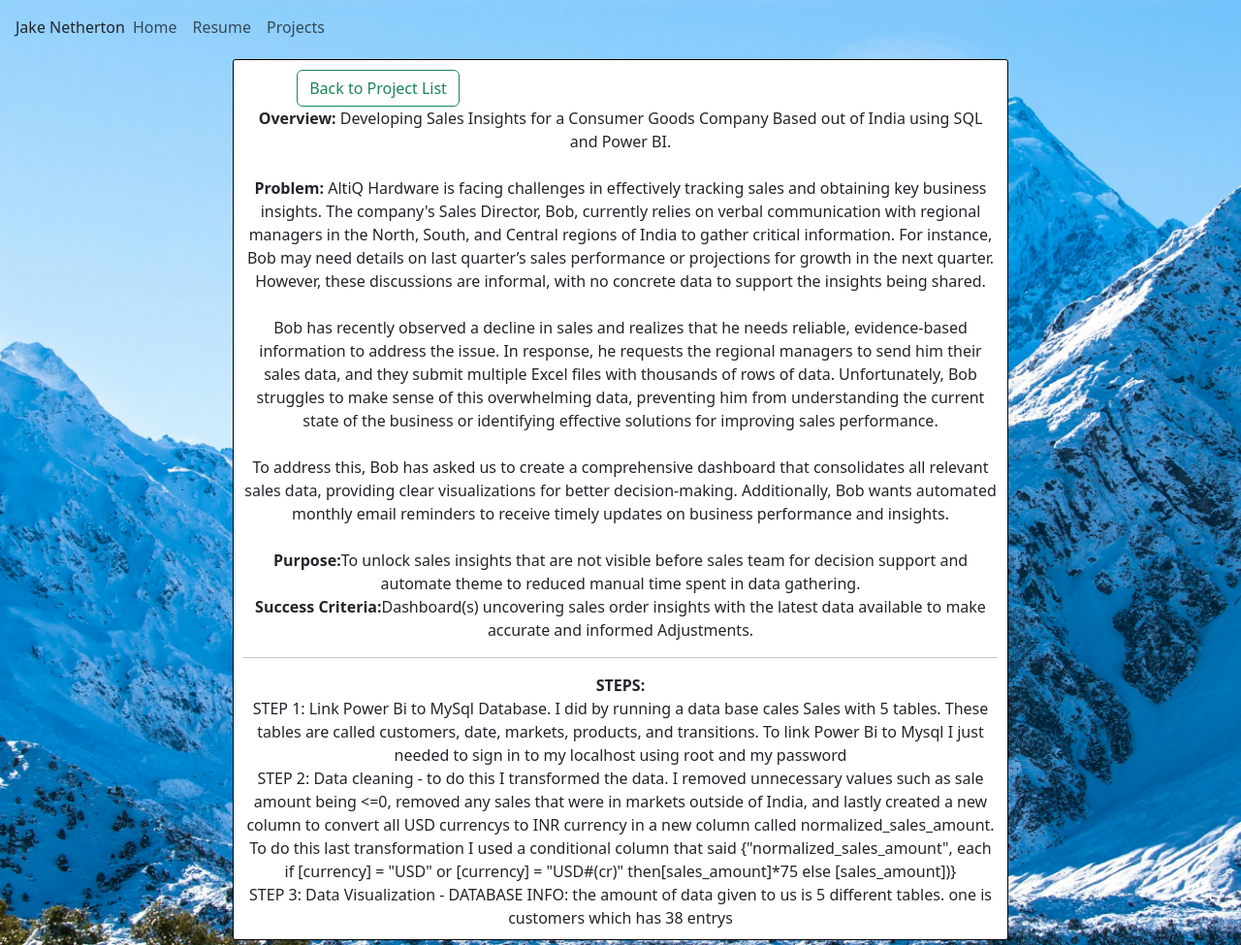
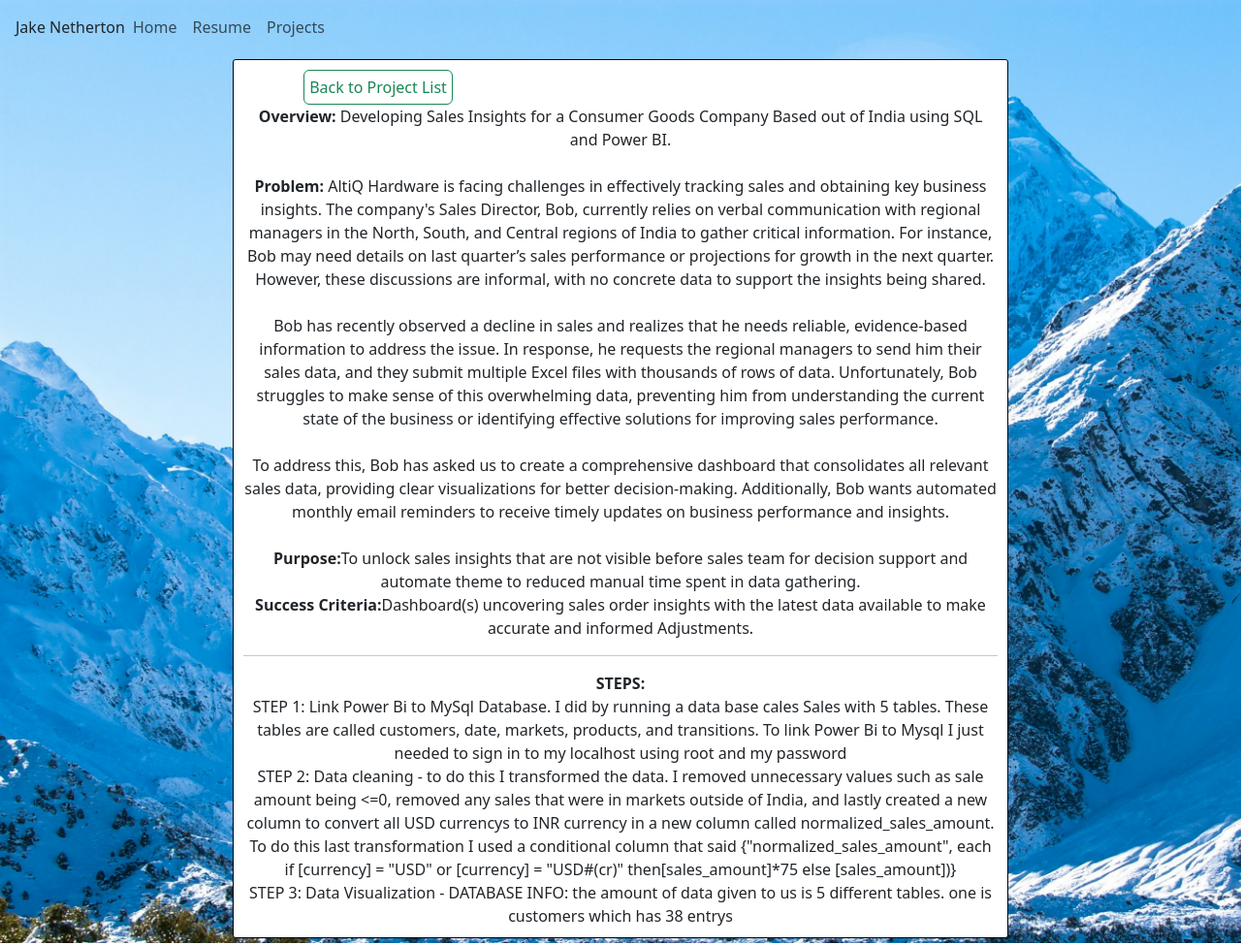
Before and after one commit to sjne232/resume, a plain HTML site: page docs/project1.html in a window 1280 px wide. Shown: the whole page at 97% size. Drawn offline with nearby package versions, Linux system fonts and the light colour scheme.

Commit message:
added padding

```diff
--- a/docs/project1.html
+++ b/docs/project1.html
@@ -52,7 +52,7 @@
                 </div>
               </nav>
               <div class="white-box">
-                <button id="navigateButton" class="btn btn-outline-success" style="margin-left: -500px">
+                <button id="navigateButton" class="btn btn-outline-success" style="margin-left: -500px; padding: 5px;">
                   Back to Project List
                 </button>
                 <script>
```
